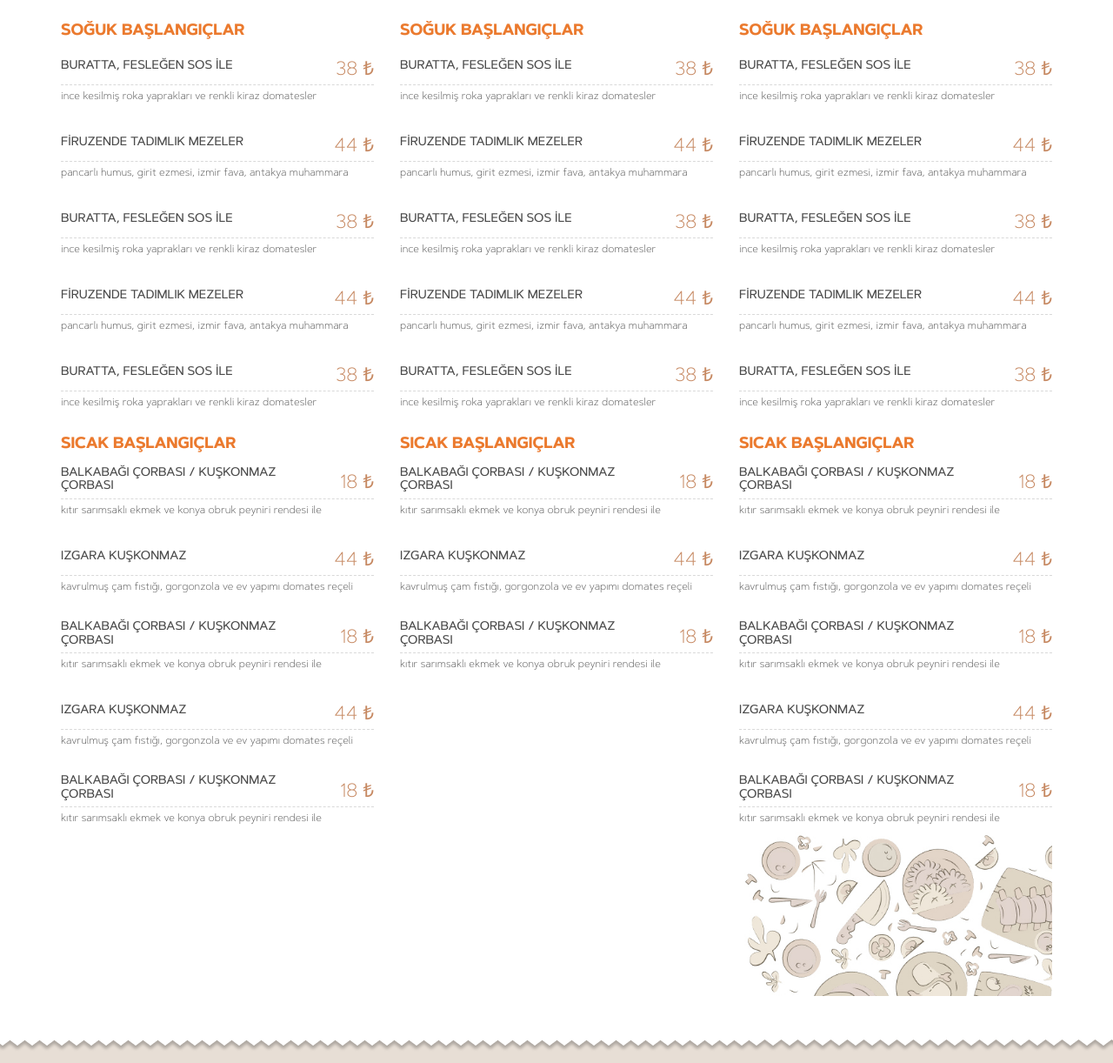
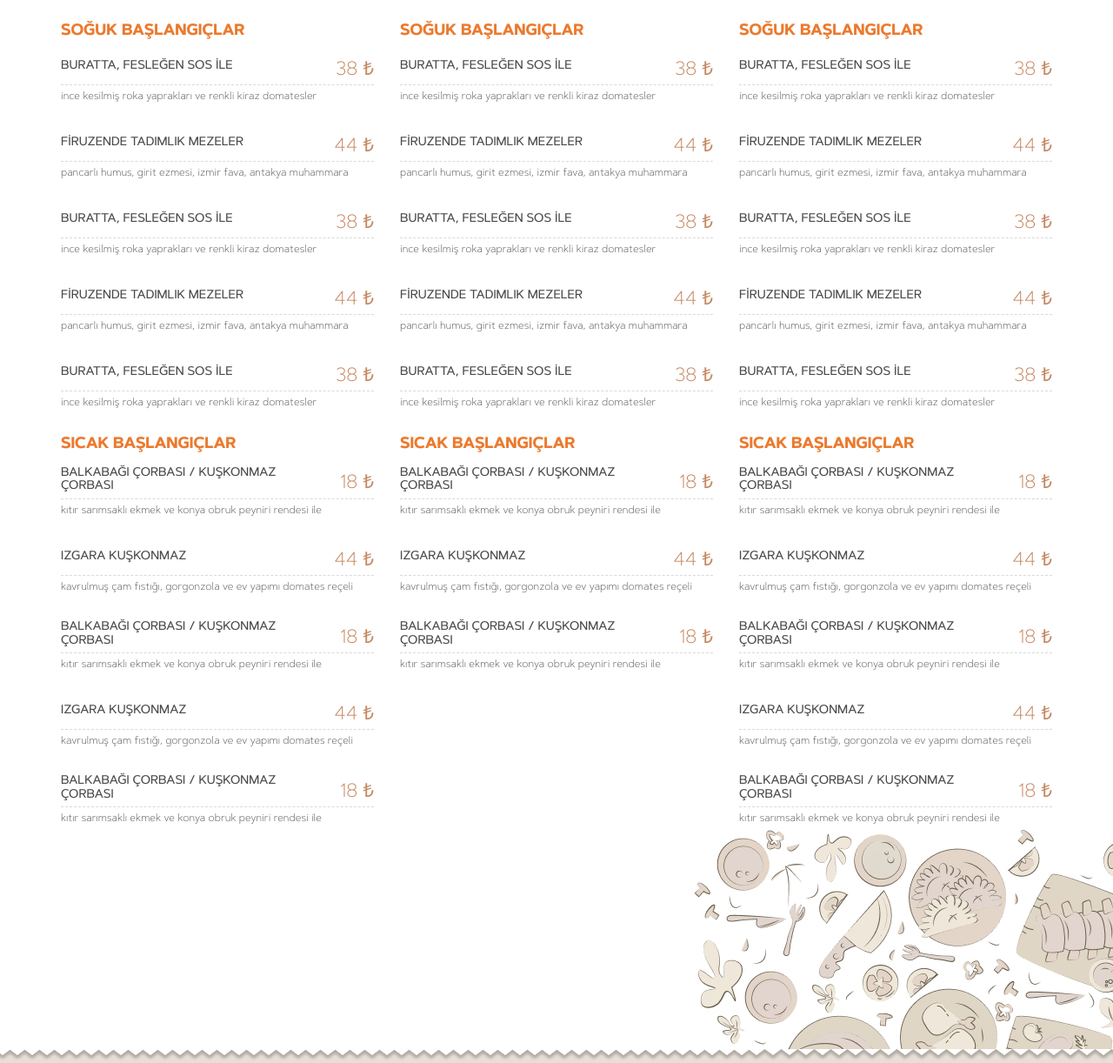
Before and after one commit to rinXer7/firuzende-template, a plain HTML site: page menu.html in a window 1280 px wide. Shown: the part 344-1566 px from the top of the page at 87% size. Drawn offline with nearby package versions, Linux system fonts and the light colour scheme; some packages are replaced by stand-ins of ours; a script that the page names is missing.

Commit message:
homepage updated

```diff
--- a/menu.html
+++ b/menu.html
@@ -291,7 +291,6 @@
               <p>kıtır sarımsaklı ekmek ve konya obruk peyniri rendesi ile</p>
             </div><!-- item -->
           </div><!-- block -->
-          <img src="img/menu-bg.jpg" alt="" class="our-menu__graphic">
         </div>
       </div>
     </div>
--- a/scss/doPXL/_layout/__header.scss
+++ b/scss/doPXL/_layout/__header.scss
@@ -8,7 +8,7 @@ header.main-header {
 .main-header__container {
   @include flexible(
     $justify: 'between',
-    $items: 'center'
+    $items: 'start'
   );
   @include media('down', 878px) {
     display: block;
--- a/scss/doPXL/_pages/__home.scss
+++ b/scss/doPXL/_pages/__home.scss
@@ -1,3 +1,7 @@
+section.main-hero {
+  margin-top: -70px;
+}
+
 .main-hero__container {
   overflow: hidden;
   .flexible {
@@ -9,6 +13,7 @@
 
   h1 {
     margin: 0;
+    margin-top: 70px;
     padding-left: 100px;
     text-shadow: 1px 3px 5px rgba(#000, .5);
     color: #000;
--- a/scss/doPXL/_pages/__menu.scss
+++ b/scss/doPXL/_pages/__menu.scss
@@ -1,5 +1,10 @@
 section.our-menu {
-  padding: 10px 0 50px;
+  padding: 10px 0 256px;
+  @include background(
+    $image: '../img/menu-bg.jpg',
+    $position: 'right bottom',
+    $repeat: 'no-repeat'
+  );
 
   h1.our-menu__title {
     margin-bottom: 0;
@@ -72,7 +77,3 @@ section.our-menu {
     }
   }
 }
-
-img.our-menu__graphic {
-  width: 100%;
-}
```
Also changed, not shown: css/app.css, img/slider-image.png.
